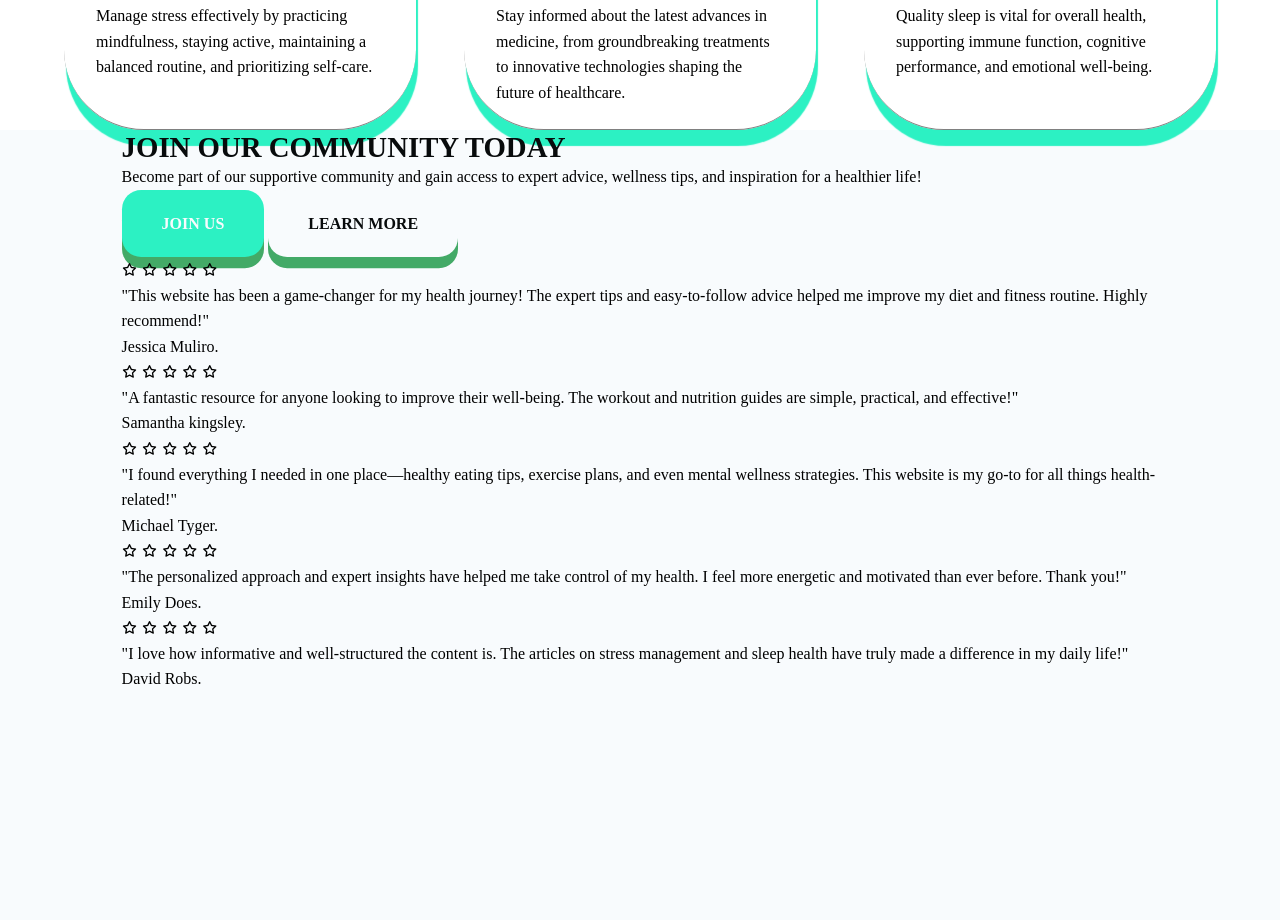
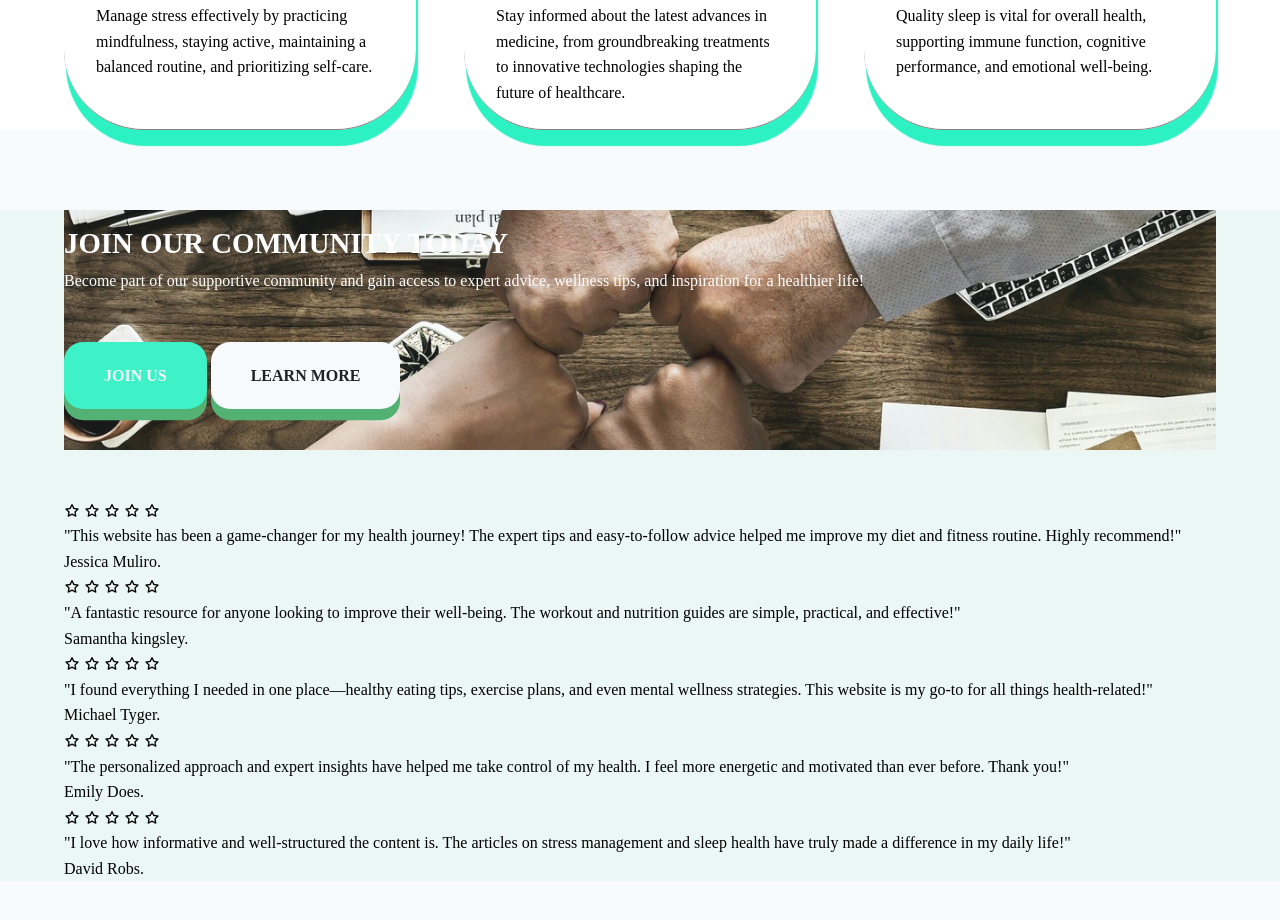
Before and after one commit to Quol04/Developments, a plain HTML site: page project2/home.html in a window 1280 px wide. Shown: the part 2258-3178 px from the top of the page. Before the commit the page ends 2950 px from the top, so only its background shows below. Drawn offline with nearby package versions, Linux system fonts and the light colour scheme.

Commit message:
Added some styling to the community and reviews section

```diff
--- a/project2/home.css
+++ b/project2/home.css
@@ -28,7 +28,7 @@
 
 
 
-/* <!-- ======================GALLERYSECTION =================================== --> */
+/* <!-- ======================GALLERY SECTION =================================== --> */
 
 .gallery{
     background: #ffffff;
@@ -131,3 +131,35 @@
     margin-top: 1rem;
     padding: 0 2rem;
 }
+
+
+
+
+/* <!-- ======================GALLERY SECTION =================================== --> */
+
+
+
+.community{
+    margin: 5rem 0 ;
+    background: rgb(235, 247, 244);
+
+}
+
+.join__us{
+    background: url(./images/med9.jpg) center center/cover;
+    margin: 3rem 0;
+    height: 15rem;
+    opacity: 0.9;
+}
+
+.join__us p{
+    color: #ffffff;
+    margin: 0.5rem 0;
+    margin-bottom: 3rem;
+}
+
+.join__us h2{
+    padding-top: 1rem ;
+    color: #ffffff;
+    margin: 0.5rem 0;
+}
--- a/project2/home.html
+++ b/project2/home.html
@@ -125,7 +125,7 @@
 
 
 <!-- ======================COMMUNITY SECTION =================================== -->
-<section class="container">
+<section class="community">
     <section class=" container community__container">
         <div class="join__us">
             <h2>Join Our Community Today</h2>
```
